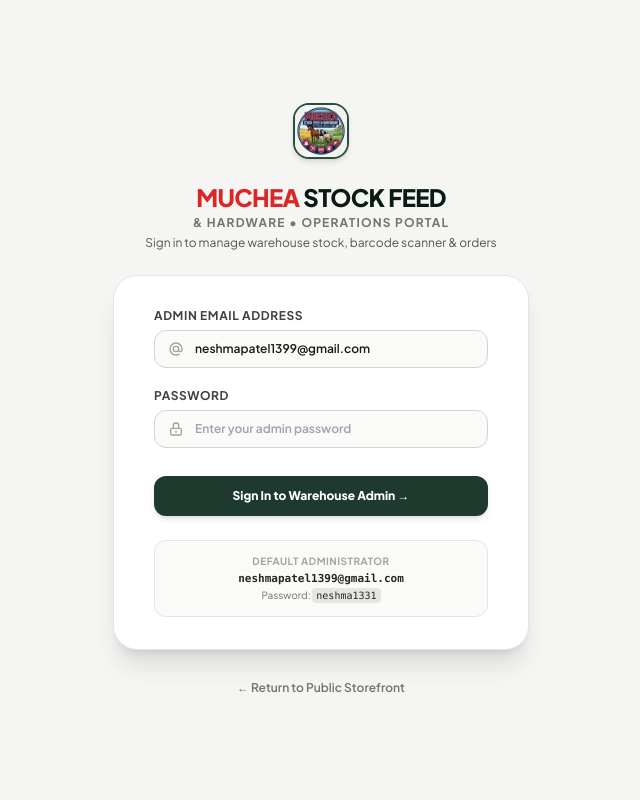
After one commit to neshmapatel/muchea_stockfee, a Rails app: page /admin/login in a window 1280 px wide. The commit adds this page. Shown: the whole page, without its empty margins (319-959 px from the left). Run offline with Rails 7, Linux system fonts and the light colour scheme; some libraries are stand-ins or nearby versions.

Commit message:
Add admin authentication with default admin user and complete stock management suite

```diff
--- /dev/null
+++ b/app/controllers/admin/sessions_controller.rb
@@ -0,0 +1,31 @@
+module Admin
+  class SessionsController < ApplicationController
+    layout false
+
+    def new
+      if session[:admin_user_id].present? && AdminUser.exists?(session[:admin_user_id])
+        redirect_to admin_root_path
+      end
+    end
+
+    def create
+      email = params[:email].to_s.strip.downcase
+      admin = AdminUser.find_by("LOWER(email) = ?", email)
+
+      if admin&.authenticate(params[:password])
+        session[:admin_user_id] = admin.id
+        admin.update_column(:last_sign_in_at, Time.current)
+        return_to = session.delete(:admin_return_to) || admin_root_path
+        redirect_to return_to, notice: "Welcome back, #{admin.name}! Warehouse Operations Portal is live."
+      else
+        flash.now[:alert] = "Invalid email or password. Please check credentials and try again."
+        render :new, status: :unauthorized
+      end
+    end
+
+    def destroy
+      session[:admin_user_id] = nil
+      redirect_to admin_login_path, notice: "You have been signed out of Warehouse Admin."
+    end
+  end
+end
--- /dev/null
+++ b/app/views/admin/sessions/new.html.erb
@@ -0,0 +1,128 @@
+<!DOCTYPE html>
+<html lang="en-AU" class="h-full bg-stone-100">
+  <head>
+    <meta charset="utf-8">
+    <title>Sign In | Muchea Warehouse Operations Admin</title>
+    <meta name="viewport" content="width=device-width,initial-scale=1">
+    <%= csrf_meta_tags %>
+    <%= csp_meta_tag %>
+    <script src="https://cdn.tailwindcss.com"></script>
+    <script>
+      tailwind.config = {
+        theme: {
+          extend: {
+            colors: {
+              bush: {
+                800: '#1e3a2f',
+                900: '#142920',
+                950: '#0c1a14',
+                700: '#284e40',
+              },
+              ochre: {
+                600: '#b84a28',
+                700: '#993c1f',
+              }
+            }
+          }
+        }
+      }
+    </script>
+    <style>
+      @import url('https://fonts.googleapis.com/css2?family=Plus+Jakarta+Sans:wght@400;500;600;700;800&display=swap');
+      body { font-family: 'Plus Jakarta Sans', sans-serif; }
+    </style>
+  </head>
+  <body class="min-h-full flex flex-col justify-center py-12 sm:px-6 lg:px-8 bg-stone-100 text-stone-800 antialiased">
+    <div class="sm:mx-auto sm:w-full sm:max-w-md text-center">
+      <a href="/" class="inline-flex items-center gap-3 group">
+        <img src="/images/muchea_logo.jpg"
+             alt="Muchea Logo"
+             class="w-14 h-14 rounded-2xl border-2 border-bush-700 shadow-md mx-auto object-cover"
+             width="56"
+             height="56"
+             style="width: 56px; height: 56px; max-width: 56px; max-height: 56px; object-fit: cover;">
+      </a>
+      <h2 class="mt-4 text-2xl font-black text-bush-950 tracking-tight uppercase">
+        <span class="text-red-600">MUCHEA</span> STOCK FEED
+      </h2>
+      <p class="text-xs font-bold text-stone-500 uppercase tracking-widest mt-0.5">&amp; HARDWARE • OPERATIONS PORTAL</p>
+      <p class="text-xs text-stone-600 mt-1">Sign in to manage warehouse stock, barcode scanner &amp; orders</p>
+    </div>
+
+    <div class="mt-6 sm:mx-auto sm:w-full sm:max-w-md px-4">
+      <div class="bg-white py-8 px-6 sm:px-10 shadow-xl rounded-3xl border border-stone-200">
+        <% if flash[:alert].present? %>
+          <div class="mb-5 p-3 rounded-xl bg-rose-50 border border-rose-200 text-rose-800 text-xs font-semibold flex items-center gap-2">
+            <svg class="w-4 h-4 text-rose-600 flex-shrink-0" fill="none" stroke="currentColor" viewBox="0 0 24 24"><path stroke-linecap="round" stroke-linejoin="round" stroke-width="2" d="M12 9v2m0 4h.01m-6.938 4h13.856c1.54 0 2.502-1.667 1.732-3L13.732 4c-.77-1.333-2.694-1.333-3.464 0L3.34 16c-.77 1.333.192 3 1.732 3z"/></svg>
+            <span><%= flash[:alert] %></span>
+          </div>
+        <% end %>
+
+        <% if flash[:notice].present? %>
+          <div class="mb-5 p-3 rounded-xl bg-emerald-50 border border-emerald-200 text-emerald-800 text-xs font-semibold flex items-center gap-2">
+            <svg class="w-4 h-4 text-emerald-600 flex-shrink-0" fill="none" stroke="currentColor" viewBox="0 0 24 24"><path stroke-linecap="round" stroke-linejoin="round" stroke-width="2" d="M5 13l4 4L19 7"/></svg>
+            <span><%= flash[:notice] %></span>
+          </div>
+        <% end %>
+
+        <%= form_with url: admin_login_path, method: :post, local: true, class: "space-y-5" do |f| %>
+          <div>
+            <label for="email" class="block text-xs font-bold text-stone-700 uppercase tracking-wider mb-1.5">
+              Admin Email Address
+            </label>
+            <div class="relative">
+              <div class="absolute inset-y-0 left-0 pl-3.5 flex items-center pointer-events-none text-stone-400">
+                <svg class="w-4 h-4" fill="none" stroke="currentColor" viewBox="0 0 24 24"><path stroke-linecap="round" stroke-linejoin="round" stroke-width="2" d="M16 12a4 4 0 10-8 0 4 4 0 008 0zm0 0v1.5a2.5 2.5 0 005 0V12a9 9 0 10-9 9m4.5-1.206a8.959 8.959 0 01-4.5 1.206"/></svg>
+              </div>
+              <input type="email"
+                     name="email"
+                     id="email"
+                     value="neshmapatel1399@gmail.com"
+                     required
+                     autocomplete="email"
+                     class="w-full pl-10 pr-3.5 py-2.5 rounded-xl border border-stone-300 text-xs font-semibold text-stone-900 bg-stone-50 focus:bg-white focus:outline-none focus:ring-2 focus:ring-bush-800">
+            </div>
+          </div>
+
+          <div>
+            <label for="password" class="block text-xs font-bold text-stone-700 uppercase tracking-wider mb-1.5">
+              Password
+            </label>
+            <div class="relative">
+              <div class="absolute inset-y-0 left-0 pl-3.5 flex items-center pointer-events-none text-stone-400">
+                <svg class="w-4 h-4" fill="none" stroke="currentColor" viewBox="0 0 24 24"><path stroke-linecap="round" stroke-linejoin="round" stroke-width="2" d="M12 15v2m-6 4h12a2 2 0 002-2v-6a2 2 0 00-2-2H6a2 2 0 00-2 2v6a2 2 0 002 2zm10-10V7a4 4 0 00-8 0v4h8z"/></svg>
+              </div>
+              <input type="password"
+                     name="password"
+                     id="password"
+                     placeholder="Enter your admin password"
+                     required
+                     autocomplete="current-password"
+                     class="w-full pl-10 pr-3.5 py-2.5 rounded-xl border border-stone-300 text-xs font-semibold text-stone-900 bg-stone-50 focus:bg-white focus:outline-none focus:ring-2 focus:ring-bush-800">
+            </div>
+          </div>
+
+          <div class="pt-2">
+            <button type="submit"
+                    class="w-full py-3 px-4 bg-bush-800 hover:bg-bush-900 text-white text-xs font-black rounded-xl shadow-md transition cursor-pointer flex items-center justify-center gap-2">
+              <span>Sign In to Warehouse Admin →</span>
+            </button>
+          </div>
+        <% end %>
+
+        <!-- Credentials Helper Box -->
+        <div class="mt-6 p-3 bg-stone-50 border border-stone-200 rounded-xl text-center text-xs text-stone-600">
+          <span class="block text-[10px] uppercase font-bold text-stone-400 tracking-wider">Default Administrator</span>
+          <span class="font-mono font-bold text-stone-800 block text-[11px] mt-0.5">neshmapatel1399@gmail.com</span>
+          <span class="text-[10px] text-stone-500">Password: <code class="font-mono bg-stone-200 px-1 py-0.5 rounded text-stone-800">neshma1331</code></span>
+        </div>
+      </div>
+
+      <div class="text-center mt-6">
+        <a href="/" class="text-xs font-semibold text-stone-500 hover:text-bush-800 transition">
+          ← Return to Public Storefront
+        </a>
+      </div>
+    </div>
+  </body>
+</html>
--- a/config/routes.rb
+++ b/config/routes.rb
@@ -32,7 +32,11 @@ Rails.application.routes.draw do
   get "tracking", to: "tracking#index", as: :tracking_lookup
   get "tracking/:code", to: "tracking#show", as: :tracking
 
-  # Warehouse Admin Portal
+  # Warehouse Admin Authentication & Portal
+  get "admin/login", to: "admin/sessions#new", as: :admin_login
+  post "admin/login", to: "admin/sessions#create"
+  delete "admin/logout", to: "admin/sessions#destroy", as: :admin_logout
+
   namespace :admin do
     root to: "dashboard#index"
     resources :orders, only: [:index, :show, :update] do
@@ -51,5 +55,6 @@ Rails.application.routes.draw do
       end
     end
     resources :products
+    resources :categories, except: [:show]
   end
 end
```
Also changed, not shown: app/controllers/admin/base_controller.rb (+19 -0 lines), app/controllers/admin/categories_controller.rb (added, +53 -0 lines), app/models/admin_user.rb (added, +15 -0 lines), app/views/admin/categories/_form.html.erb (added, +39 -0 lines), app/views/admin/categories/edit.html.erb (added, +13 -0 lines), app/views/admin/categories/index.html.erb (added, +60 -0 lines), app/views/admin/categories/new.html.erb (added, +13 -0 lines), app/views/admin/dashboard/index.html.erb (+72 -0 lines), app/views/layouts/admin.html.erb (+11 -5 lines), db/migrate/20261111000001_create_admin_users.rb (added, +15 -0 lines), db/seeds.rb (+8 -1 lines), test/integration/storefront_flow_test.rb (+46 -0 lines), test/test_helper.rb (+6 -0 lines), Gemfile, 2 more files.
